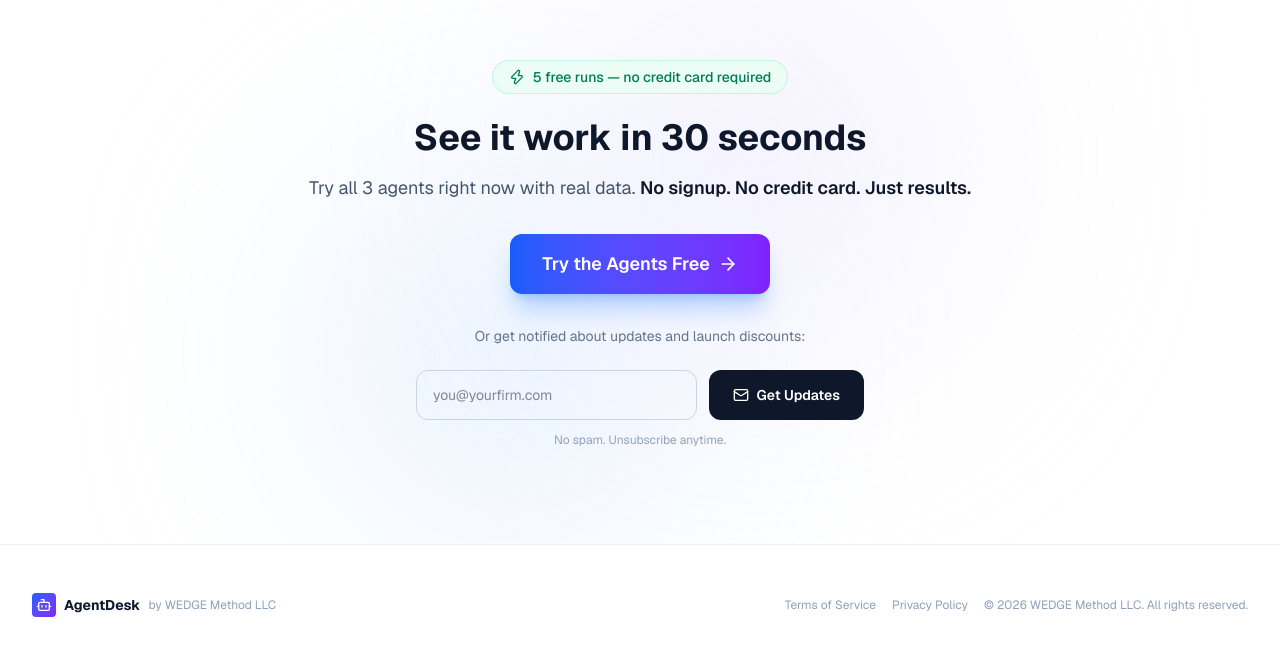
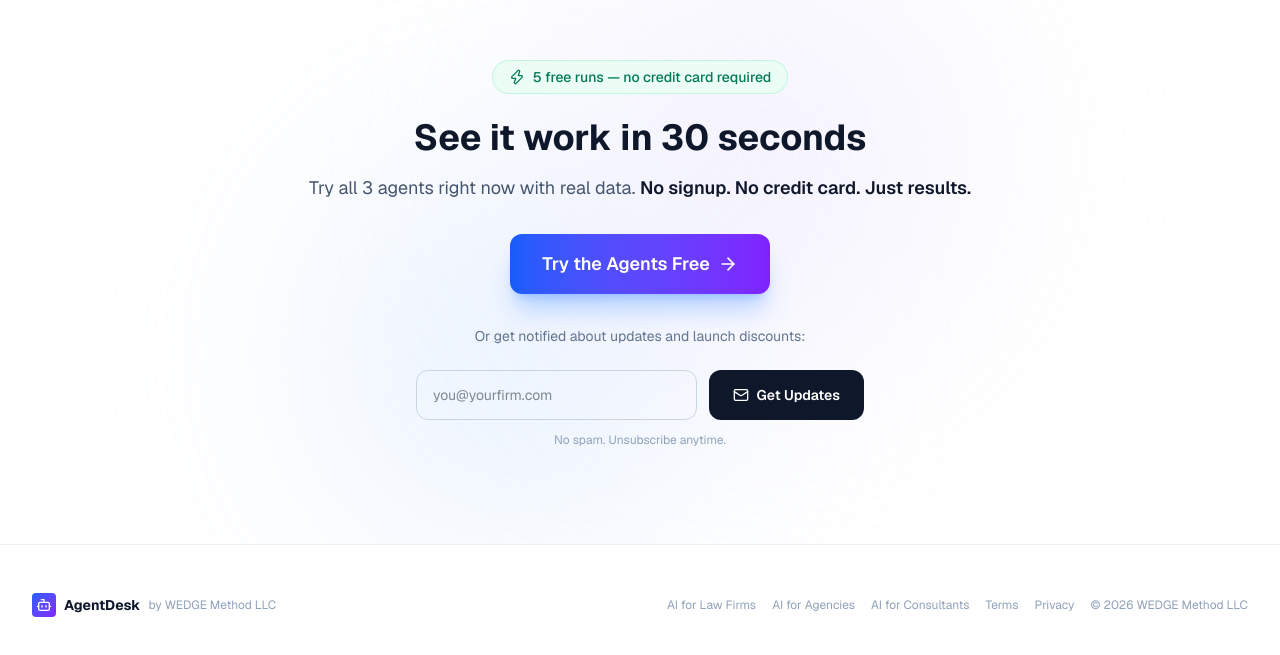
Before and after one commit to jakeolschewski/agentdesk, a Next.js app: page / in a window 1280 px wide. Shown: the part 6181-6836 px from the top of the page. Built offline with nearby package versions, Linux system fonts and the light colour scheme.

Commit message:
feat: add industry page links to footer for internal SEO linking
Co-Authored-By: Claude Opus 4.6 <noreply@anthropic.com>

```diff
--- a/src/app/page.tsx
+++ b/src/app/page.tsx
@@ -434,10 +434,13 @@ function Footer() {
           <span className="font-bold text-sm">AgentDesk</span>
           <span className="text-xs text-slate-400">by WEDGE Method LLC</span>
         </div>
-        <div className="flex items-center gap-4 text-xs text-slate-400">
-          <a href="/terms" className="hover:text-slate-600 transition">Terms of Service</a>
-          <a href="/privacy" className="hover:text-slate-600 transition">Privacy Policy</a>
-          <span>&copy; {new Date().getFullYear()} WEDGE Method LLC. All rights reserved.</span>
+        <div className="flex flex-wrap items-center gap-4 text-xs text-slate-400">
+          <a href="/for/law-firms" className="hover:text-slate-600 transition">AI for Law Firms</a>
+          <a href="/for/agencies" className="hover:text-slate-600 transition">AI for Agencies</a>
+          <a href="/for/consultants" className="hover:text-slate-600 transition">AI for Consultants</a>
+          <a href="/terms" className="hover:text-slate-600 transition">Terms</a>
+          <a href="/privacy" className="hover:text-slate-600 transition">Privacy</a>
+          <span>&copy; {new Date().getFullYear()} WEDGE Method LLC</span>
         </div>
       </div>
     </footer>
```
